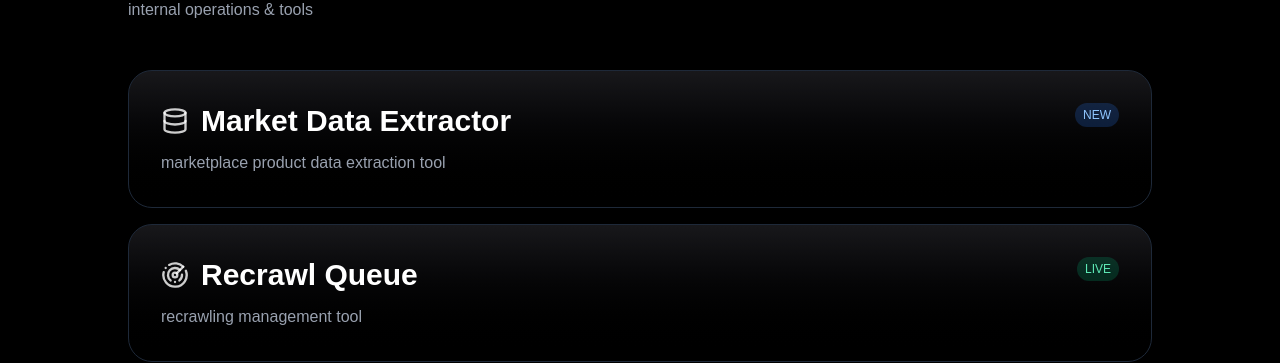
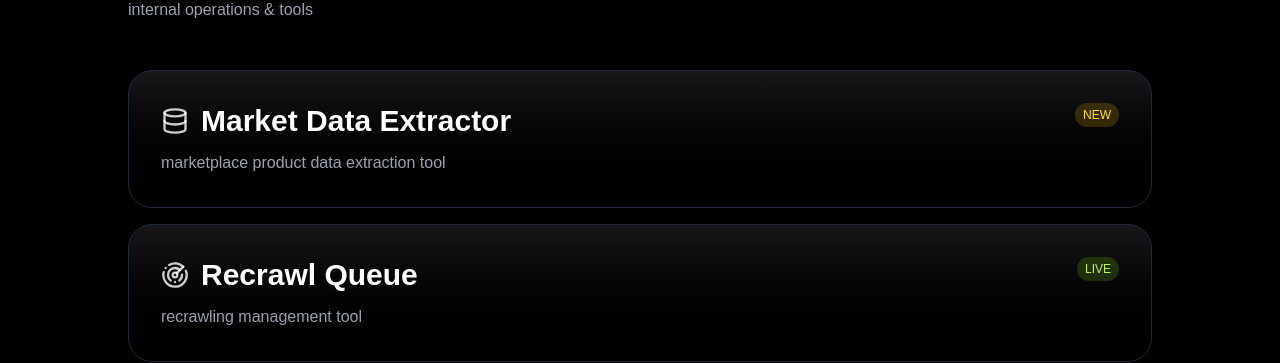
Before and after one commit to amis-zip/workspace, a Next.js app: page /faikerz in a window 1280 px wide. Shown: the part 267-630 px from the top of the page. Built offline with nearby package versions, Linux system fonts and the light colour scheme.

Commit message:
market-data-extractor added

```diff
--- a/app/data/tools.ts
+++ b/app/data/tools.ts
@@ -3,8 +3,8 @@ export const faikerzTools = [
   {
     title: "Market Data Extractor",
     description: "marketplace product data extraction tool",
-    href: "/faikerz/market-data-extractor",
-    color: "blue",
+    href: "https://market-data-extractor.vercel.app",
+    color: "yellow",
     badge: "NEW",
     icon: "database",
   },
@@ -12,7 +12,7 @@ export const faikerzTools = [
     title: "Recrawl Queue",
     description: "recrawling management tool",
     href: "/faikerz/recrawl-queue",
-    color: "pink",
+    color: "green",
     badge: "LIVE",
     icon: "radar",
   },
```
